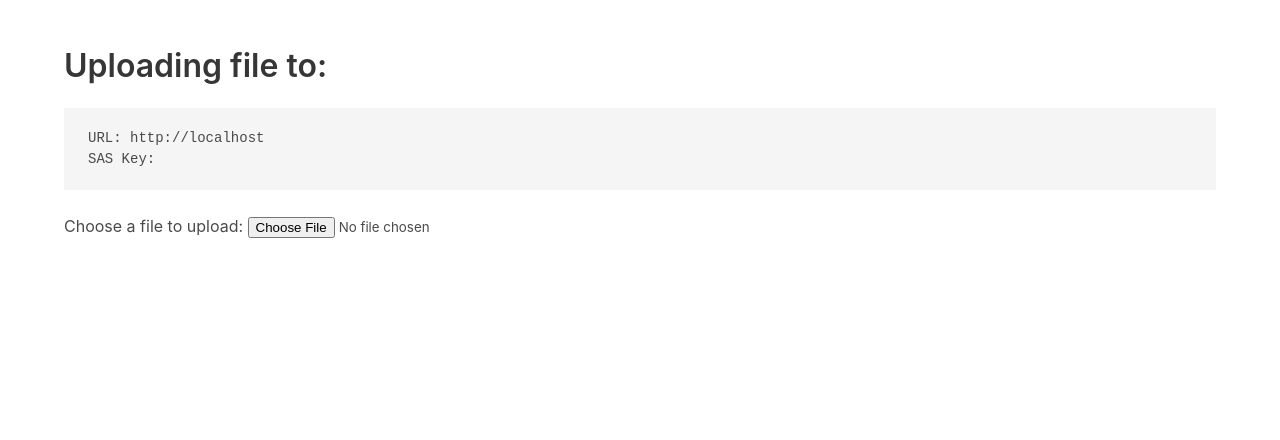
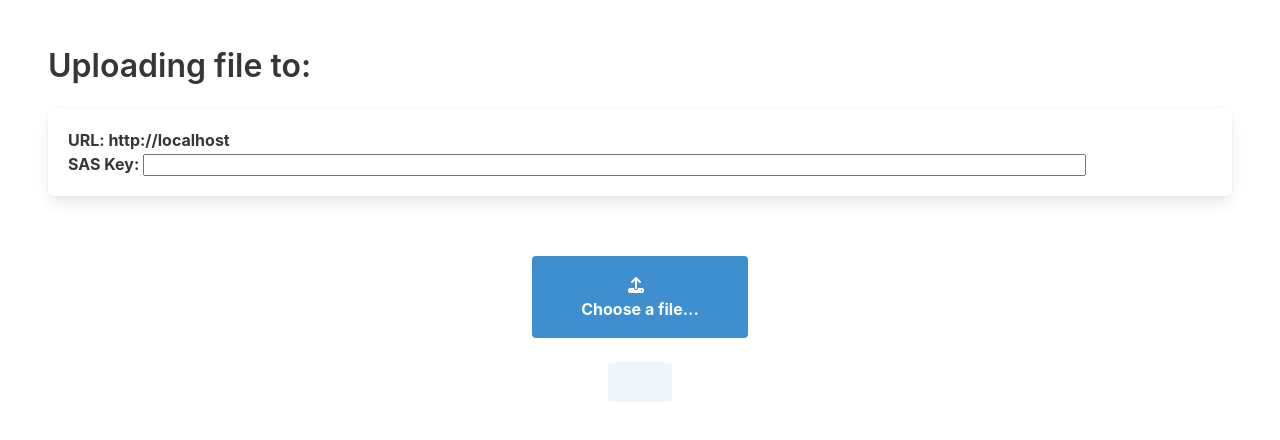
Before and after one commit to mikeehsu/PsAzureTools, a browser extension: page fileupload/index.html in a window 1280 px wide. Drawn offline with nearby package versions, Linux system fonts and the light colour scheme.

Commit message:
update UI to make it look nicer

```diff
--- a/fileupload/index.html
+++ b/fileupload/index.html
@@ -5,21 +5,49 @@
   <meta charset="utf-8">
   <meta name="viewport" content="width=device-width, initial-scale=1">
   <title>Azure Blob Storage Upload</title>
+  <link rel="stylesheet" href="https://cdnjs.cloudflare.com/ajax/libs/font-awesome/6.1.1/css/all.min.css">
   <link rel="stylesheet" href="https://cdn.jsdelivr.net/npm/bulma@0.9.0/css/bulma.min.css">
 </head>
 
 <body>
-  <section class="section">
-    <div class="container">
-      <h1 class="title">Uploading file to: </h1>
-      <pre id="name">...</pre>
-      <br>
-      <label for="image">Choose a file to upload:</label>
-      <input type="file" id="image" name="image" accept="*/*">
-      <br>
-      <label id="message"></label>
+
+  <!-- URL & SAS area -->
+  <section class="hero">
+    <div class="hero-body">
+      <h1 class="title">Uploading file to:</h1>
+      <div class="control box">
+        <strong><label id="url">...</label></strong><br>
+        <label><strong>SAS Key: <input type="text" id="sasKey" size="100"></label>
+      </div>
     </div>
   </section>
+
+  <!-- file selection area -->
+  <div class="columns is-centered">
+    <div class="file is-info is-boxed">
+      <label class="file-label">
+        <input class="file-input" type="file" name="image" id="image">
+        <span class="file-cta">
+          <span class="file-icon">
+            <em class="fas fa-upload"></em>
+          </span>
+          <span class="file-label">
+            Choose a file...
+          </span>
+        </span>
+      </label>
+    </div>
+  </div>
+
+  <!-- message area -->
+  <br>
+  <div class="columns is-centered">
+    <div class="notification is-info is-light ">
+      <strong><label class="has-text-centered" id="message"></label></strong>
+    </div>
+  </div>
+
+  <!-- scripts -->
   <script src="main.js" type="text/javascript"></script>
   <script>
     (async function () {
@@ -35,15 +63,21 @@
         containerName = urlParams.get('container');
       }
 
-      document.querySelector('#name').textContent = `URL: ${url}` + "\n" + `SAS Key: ${sasKey}`;
+      document.querySelector('#url').textContent = `URL: ${url}`;
+      document.querySelector('#sasKey').value = `${sasKey}`;
+
+      // upload the file
       function uploadFile() {
         const file = document.getElementById('image').files[0];
-        blobUpload(file, url, containerName, sasKey);
+        blobUpload(file, url, containerName, document.querySelector('#sasKey').value);
       };
+
+      // link upload action to file selection
       const fileInput = document.getElementById('image');
       fileInput.addEventListener("change", uploadFile);
     }())
   </script>
+
 </body>
 
 </html>
```
